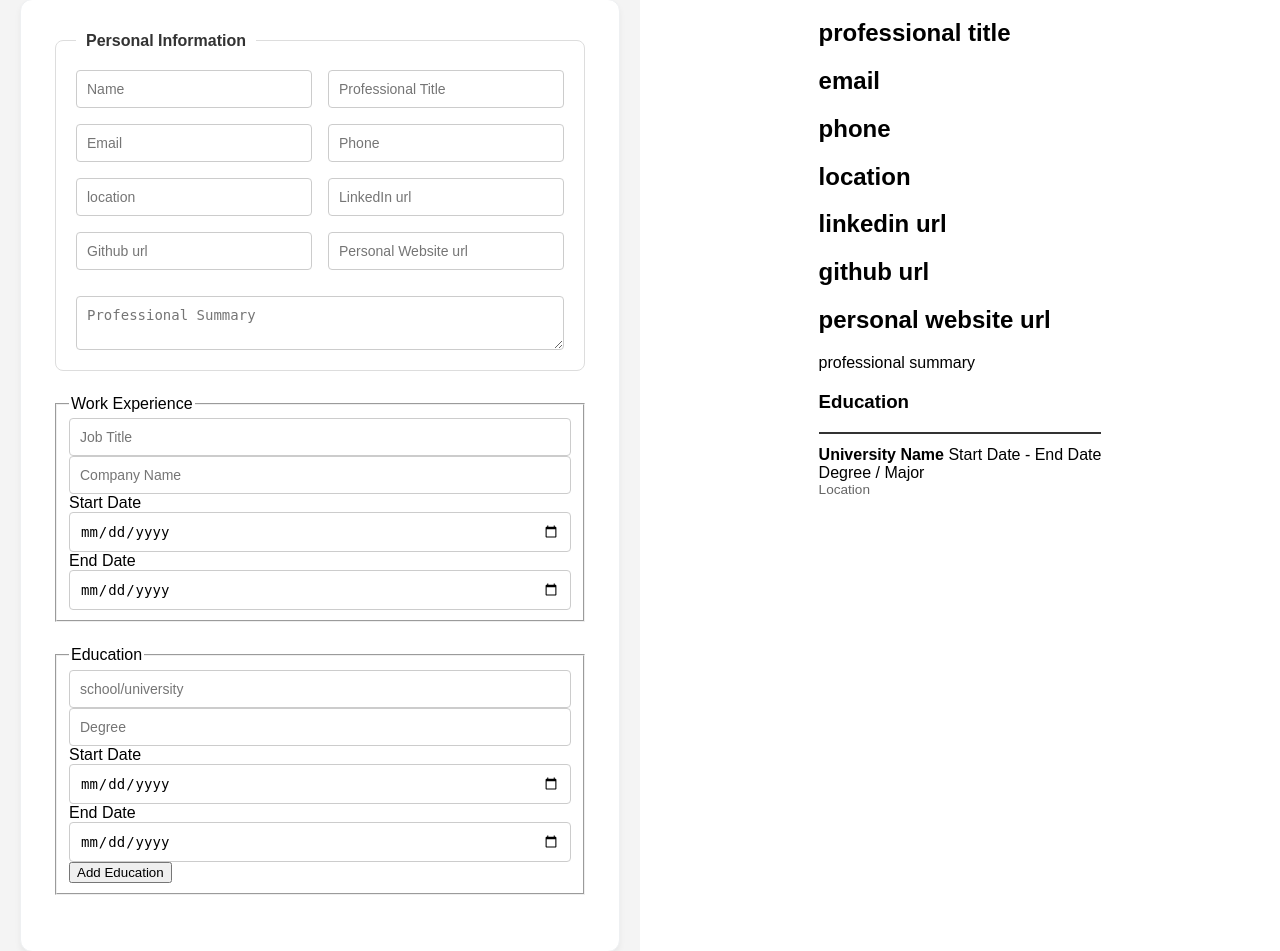
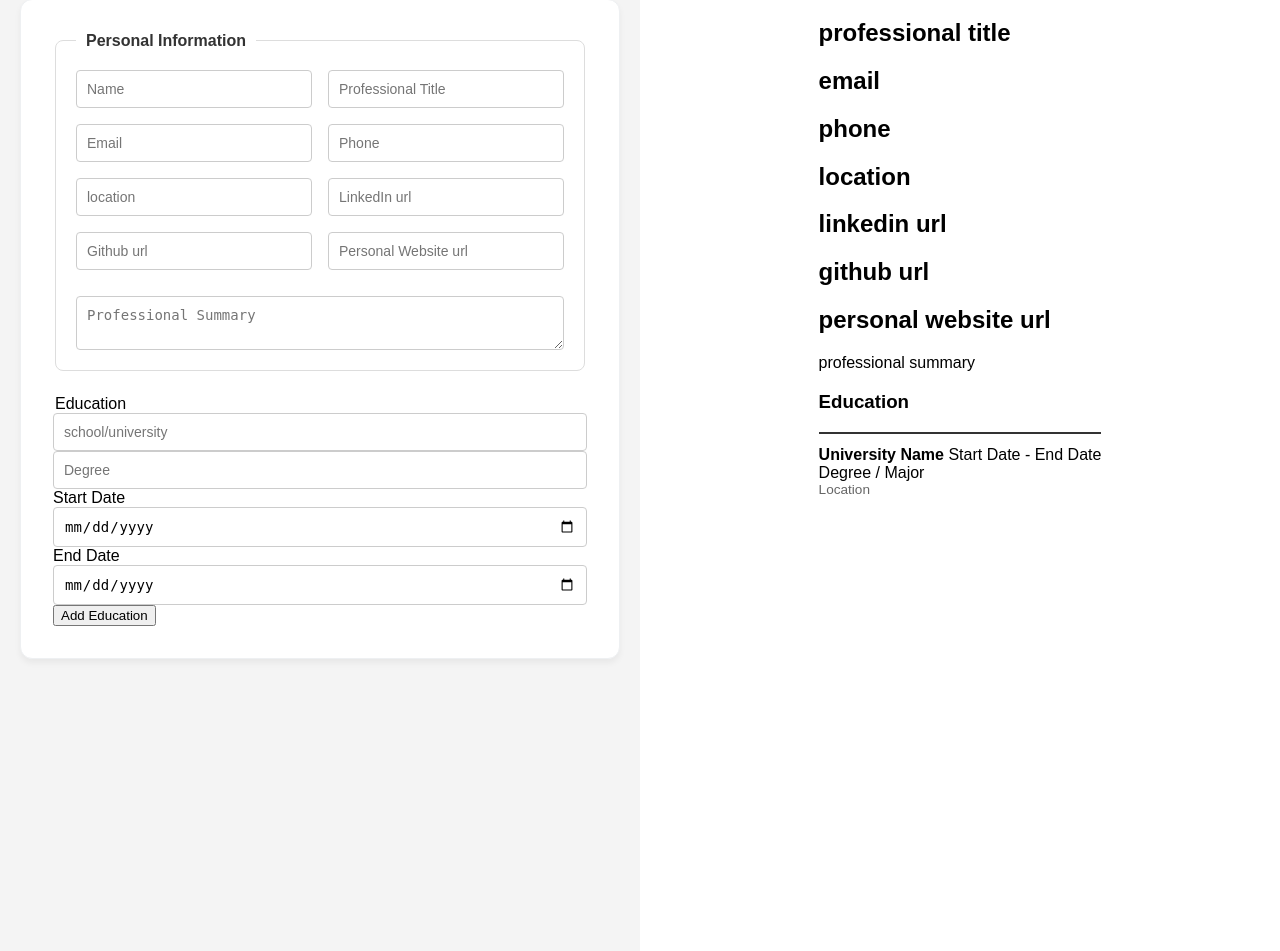
Before and after one commit to aswanth-mc/atsFriendlyResumeBulilder, a Flask app: page / in a window 1280 px wide. Shown: the part 89-1040 px from the top of the page. Run offline with Flask 3, Linux system fonts and the light colour scheme.

Commit message:
refactor : remove the work exp section

```diff
--- a/templates/index.html
+++ b/templates/index.html
@@ -28,22 +28,6 @@
                 <br>
                 <textarea name="professional-summary" id="professional-summary" placeholder="Professional Summary"></textarea>
             </fieldset>
-            <fieldset>
-                <legend>Work Experience</legend>
-                <input type="text" id="job-title" placeholder="Job Title">
-                <input type="text" id="company-name" placeholder="Company Name">
-                <div class="date-group">
-                    <div class="date-field">
-                        <label>Start Date</label>
-                        <input type="date" id="start-date">
-                    </div>
-                    <div class="date-field">
-                        <label>End Date</label>
-                        <input type="date" id="end-date">
-                    </div>
-                </div>
-            </fieldset>
-            <fieldset id="education-section">
     <legend>Education</legend>
 
     <div id="education-list">
```
